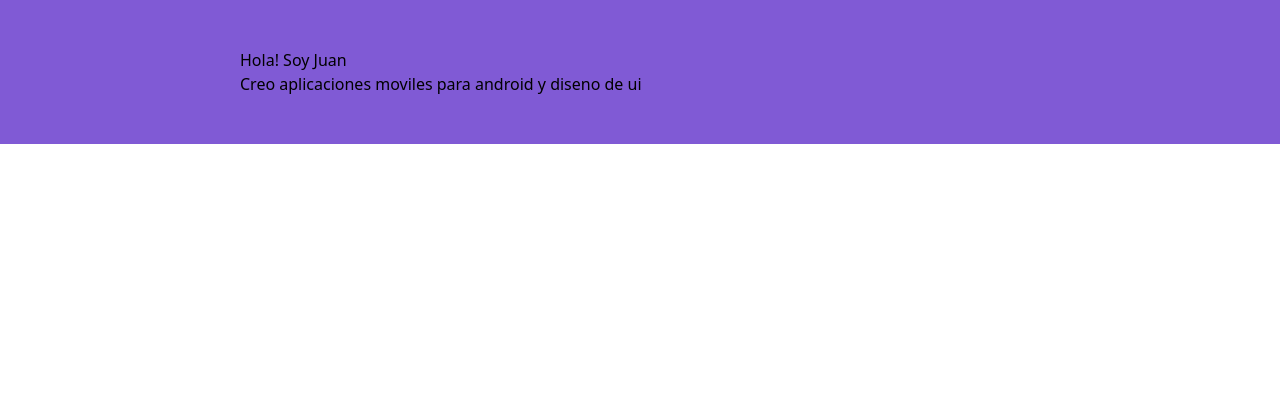
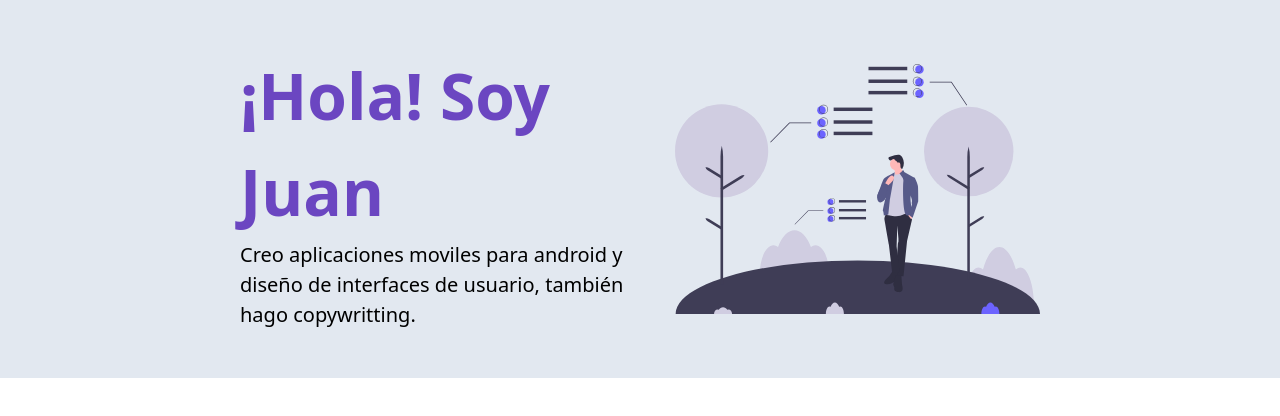
Before and after one commit to AllMigth/misitioweb, a Gatsby site: page / in a window 1280 px wide. Built offline with nearby package versions, Linux system fonts and the light colour scheme; Gatsby itself is replaced by a stand-in of ours.

Commit message:
Agregando la imagen y los colores

```diff
--- a/src/components/header.js
+++ b/src/components/header.js
@@ -1,13 +1,15 @@
 import React from "react"
+import ilustration from '../imgs/fondo.svg';
 
 export default() => (
-    <header className = "bg-purple-600">
+    <header className = "bg-gray-300">
         <div className="container mx-auto p-12 max-w-4xl flex justify-center items-center">
             <div className="flex-1">
-            <h1>Hola! Soy Juan</h1>
-            <p> Creo aplicaciones moviles para android y diseno de ui</p>
+            <h1 className="font-bold text-purple-700 text-6xl" >¡Hola! Soy Juan</h1>
+            <p className="text-xl"> Creo aplicaciones moviles para android
+            y diseño de interfaces de usuario, también hago copywritting.</p>
             </div>
-            <img></img>
+            <img src={ilustration} alt="Enviroment studie for one men" style={{height: "250px"}}></img>
         </div>
 
     </header>
```
Also changed, not shown: src/imgs/fondo.svg (added).
